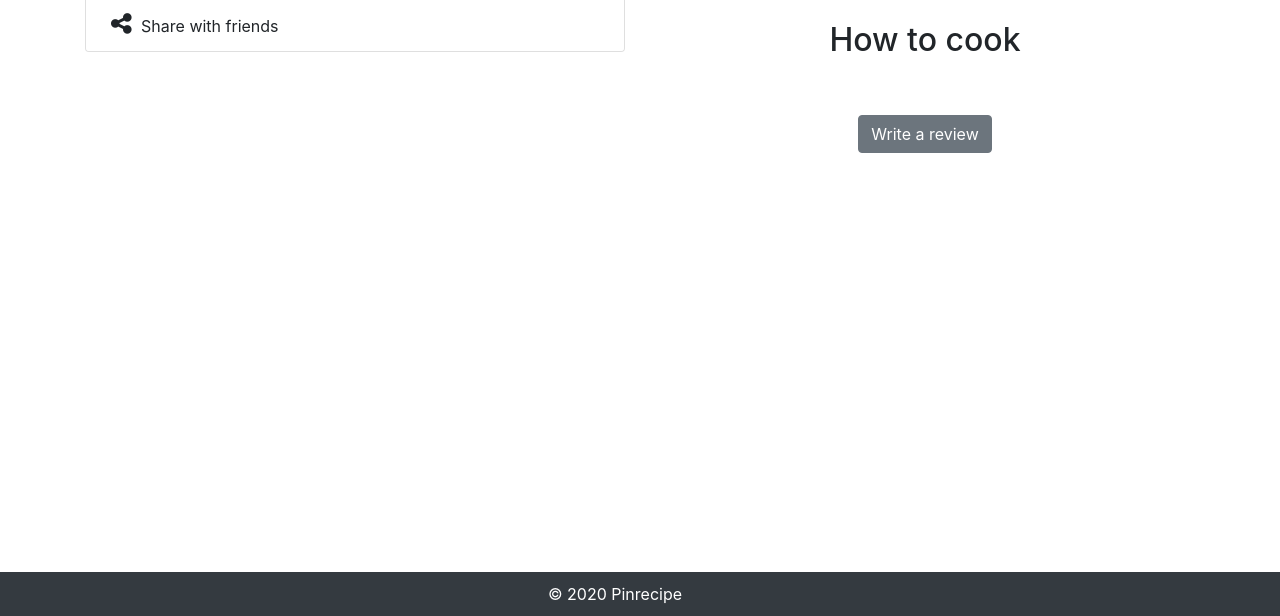
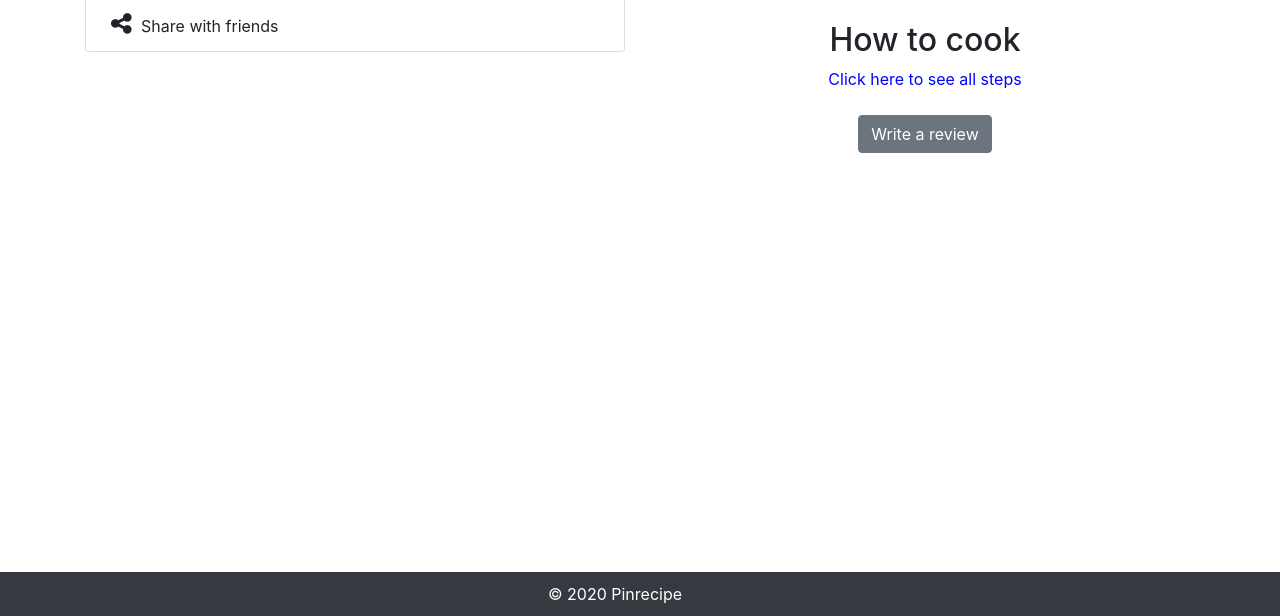
Before and after one commit to ancaagp/pinrecipe, a website: page views/recipe/showRecipe.html in a window 1280 px wide. Shown: the part 184-800 px from the top of the page. Drawn offline with nearby package versions, Linux system fonts and the light colour scheme; no server answers.

Commit message:
Add blue color to links

```diff
--- a/public/styles/recipe/showRecipe.css
+++ b/public/styles/recipe/showRecipe.css
@@ -40,3 +40,7 @@ a {
 a:hover {
     color: white;
 }
+
+#link {
+    color: blue;
+}
```
